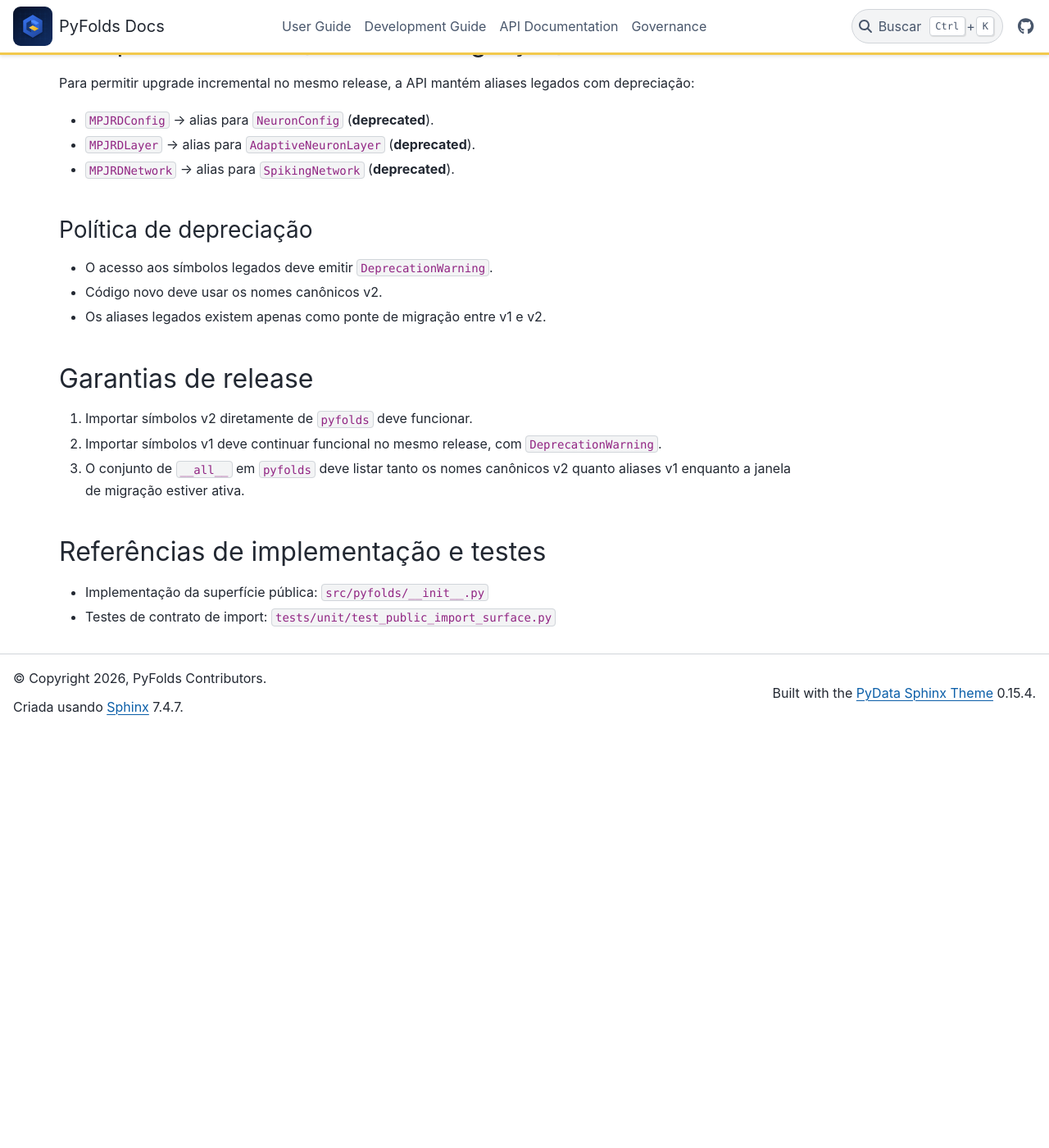
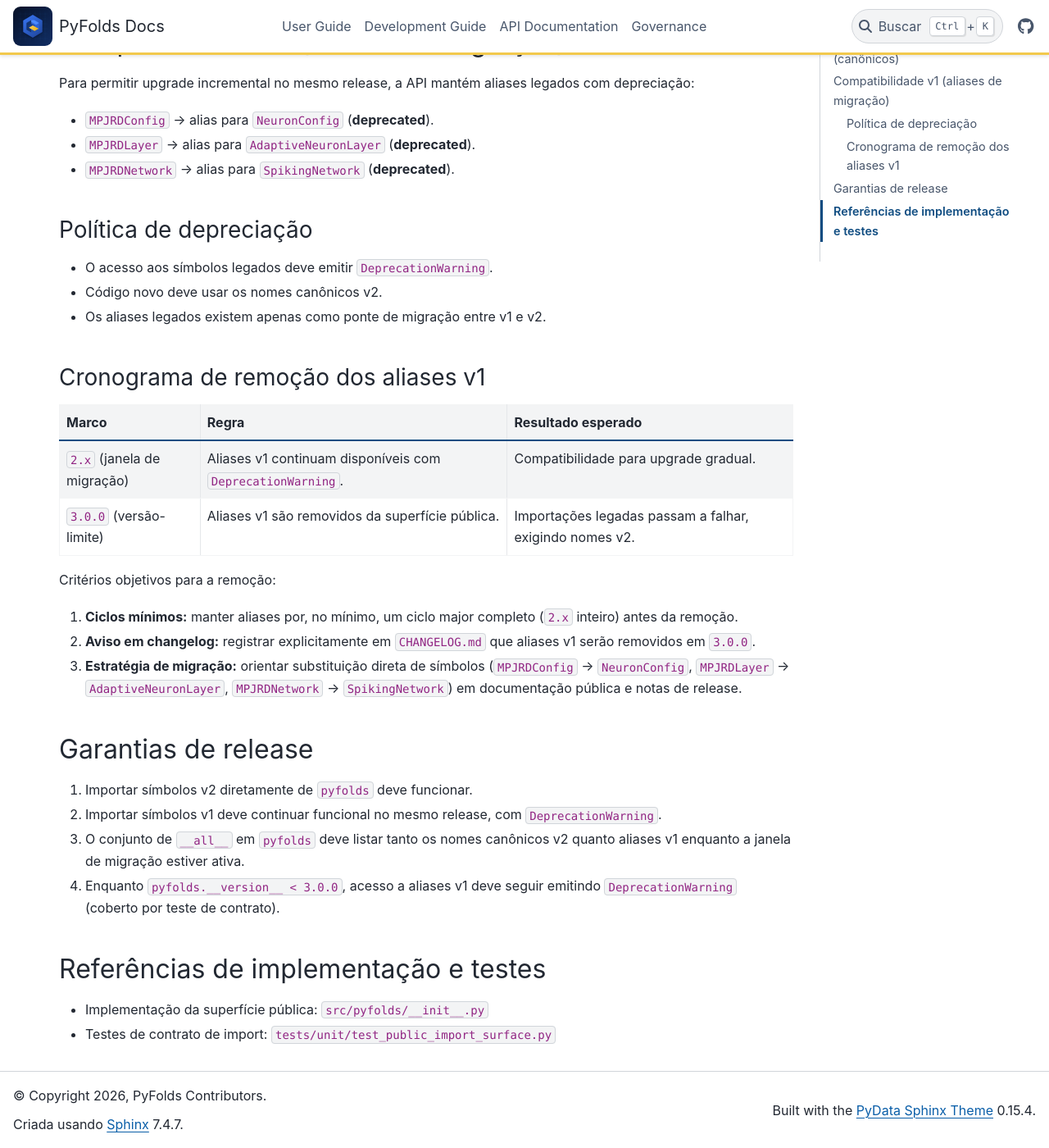
Before and after one commit to Mindfolds-labs/pyfolds, a Sphinx documentation site: the page built from docs/architecture/specs/PUBLIC_API_V2_CONTRACT.md, in a window 1280 px wide and 1400 px high, scrolled down 679 px. Shown: the whole window at 82% size. Built offline with Sphinx 7.4.7 and the PyData theme 0.15.4, drawn with Linux system fonts in a browser that asks for light colours; before the commit the page ends 1570 px from its top, so only the background shows below that.

Commit message:
Define policy and contract for v1 alias deprecation

```diff
--- a/docs/architecture/specs/PUBLIC_API_V2_CONTRACT.md
+++ b/docs/architecture/specs/PUBLIC_API_V2_CONTRACT.md
@@ -28,11 +28,25 @@
 - Código novo deve usar os nomes canônicos v2.
 - Os aliases legados existem apenas como ponte de migração entre v1 e v2.
 
+### Cronograma de remoção dos aliases v1
+
+| Marco | Regra | Resultado esperado |
+| --- | --- | --- |
+| `2.x` (janela de migração) | Aliases v1 continuam disponíveis com `DeprecationWarning`. | Compatibilidade para upgrade gradual. |
+| `3.0.0` (versão-limite) | Aliases v1 são removidos da superfície pública. | Importações legadas passam a falhar, exigindo nomes v2. |
+
+Critérios objetivos para a remoção:
+
+1. **Ciclos mínimos:** manter aliases por, no mínimo, um ciclo major completo (`2.x` inteiro) antes da remoção.
+2. **Aviso em changelog:** registrar explicitamente em `CHANGELOG.md` que aliases v1 serão removidos em `3.0.0`.
+3. **Estratégia de migração:** orientar substituição direta de símbolos (`MPJRDConfig` → `NeuronConfig`, `MPJRDLayer` → `AdaptiveNeuronLayer`, `MPJRDNetwork` → `SpikingNetwork`) em documentação pública e notas de release.
+
 ## Garantias de release
 
 1. Importar símbolos v2 diretamente de `pyfolds` deve funcionar.
 2. Importar símbolos v1 deve continuar funcional no mesmo release, com `DeprecationWarning`.
 3. O conjunto de `__all__` em `pyfolds` deve listar tanto os nomes canônicos v2 quanto aliases v1 enquanto a janela de migração estiver ativa.
+4. Enquanto `pyfolds.__version__ < 3.0.0`, acesso a aliases v1 deve seguir emitindo `DeprecationWarning` (coberto por teste de contrato).
 
 ## Referências de implementação e testes
 
```
Also changed, not shown: CHANGELOG.md (+4 -0 lines), README.md (+21 -6 lines), 1 other file.
